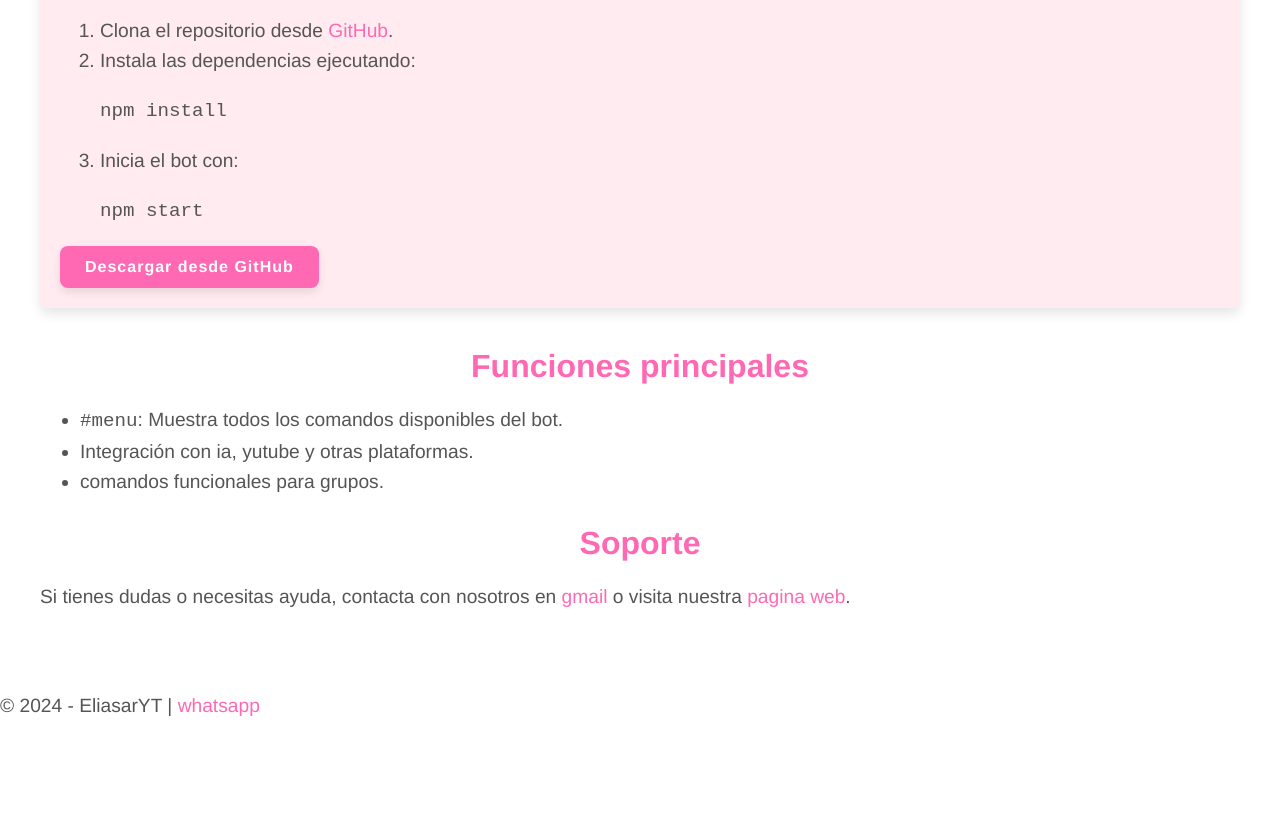
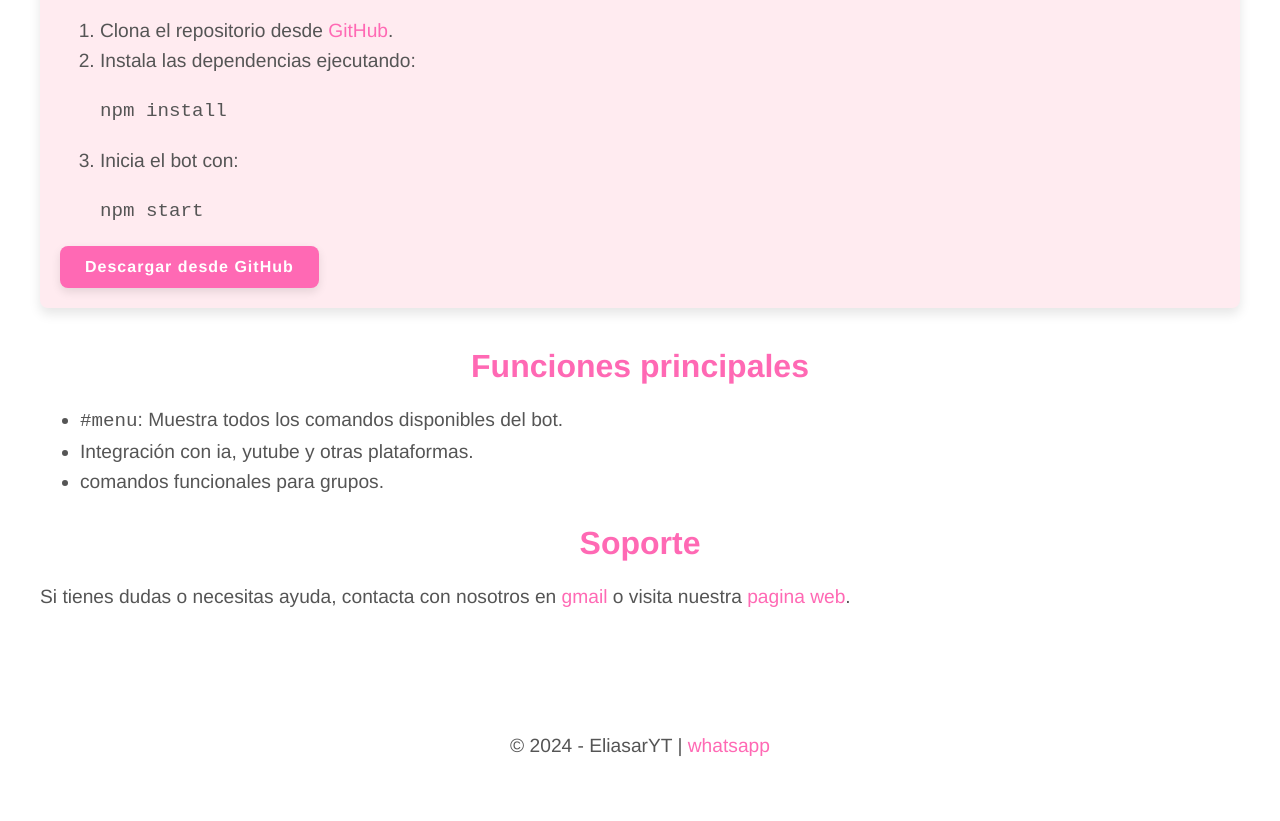
Before and after one commit to Ansi-bot/-Ansi-bot.github.io, a plain HTML site: page index.html in a window 1280 px wide. Shown: the part 888-1709 px from the top of the page. Before the commit the page ends 1629 px from the top, so only its background shows below. Drawn offline with Linux system fonts and the light colour scheme.

Commit message:
Update index.html

```diff
--- a/index.html
+++ b/index.html
@@ -182,8 +182,9 @@
         <p>Si tienes dudas o necesitas ayuda, contacta con nosotros en <a href="eliasarmoncada4@gmail.com">gmail</a> o visita nuestra <a href="https://eliasar54.github.io/OFC/" target="_blank">pagina web</a>.</p>
     </section>
 
-
-        <p>© 2024 - EliasarYT | <a href="https://wa.me/50582340051" target="_blank">whatsapp</a></p>
+     <section style="text-align: center;">
+    <p>© 2024 - EliasarYT | <a href="https://wa.me/50582340051" target="_blank">whatsapp</a></p>
+</section>
 
 
 </body>
```
